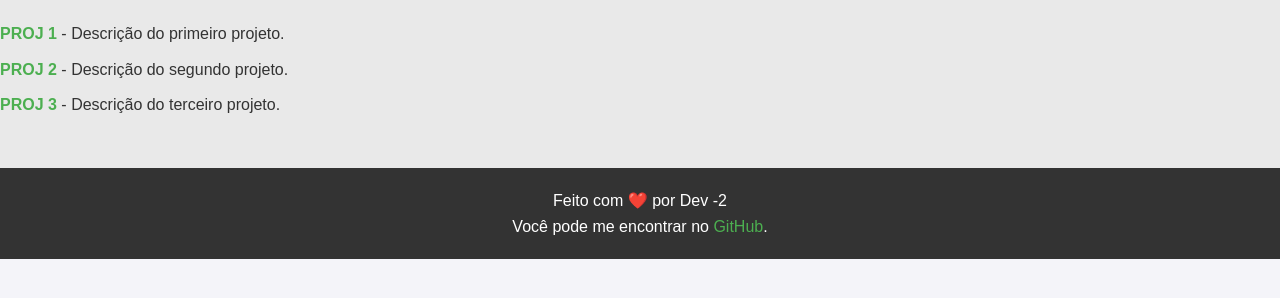
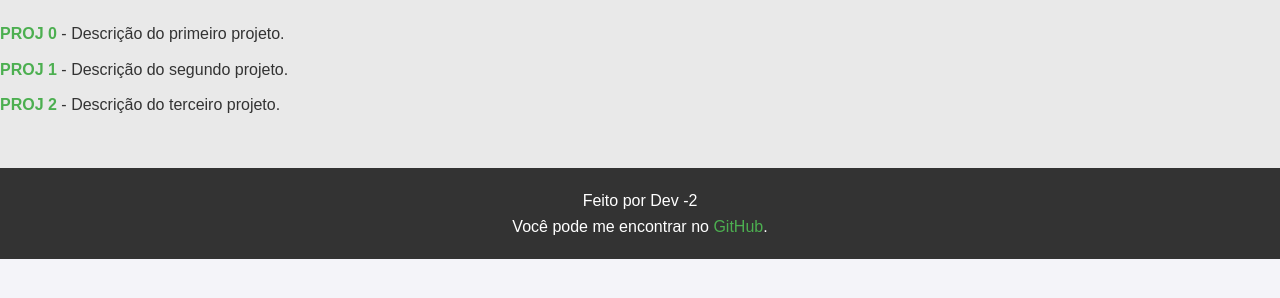
Before and after one commit to Dev2Saritur/practice_01, a plain HTML site: page index.html in a window 1280 px wide. Shown: the part 394-692 px from the top of the page. Drawn offline with Linux system fonts and the light colour scheme.

Commit message:
Ajustado

```diff
--- a/index.html
+++ b/index.html
@@ -26,16 +26,16 @@
         <div class="container">
             <h2>Meus Projetos</h2>
             <ul>
-                <li><a href="https://github.com/seu-usuario/projeto-1">PROJ 1</a> - Descrição do primeiro projeto.</li>
-                <li><a href="https://github.com/seu-usuario/projeto-2">PROJ 2</a> - Descrição do segundo projeto.</li>
-                <li><a href="https://github.com/seu-usuario/projeto-3">PROJ 3</a> - Descrição do terceiro projeto.</li>
+                <li><a href="https://github.com/seu-usuario/projeto-1">PROJ 0</a> - Descrição do primeiro projeto.</li>
+                <li><a href="https://github.com/seu-usuario/projeto-2">PROJ 1</a> - Descrição do segundo projeto.</li>
+                <li><a href="https://github.com/seu-usuario/projeto-3">PROJ 2</a> - Descrição do terceiro projeto.</li>
             </ul>
         </div>
     </section>
 
     <footer>
         <div class="container">
-            <p>Feito com ❤️ por Dev -2</p>
+            <p>Feito por Dev -2</p>
             <p>Você pode me encontrar no <a href="https://github.com/seu-usuario" target="_blank">GitHub</a>.</p>
         </div>
     </footer>
```
